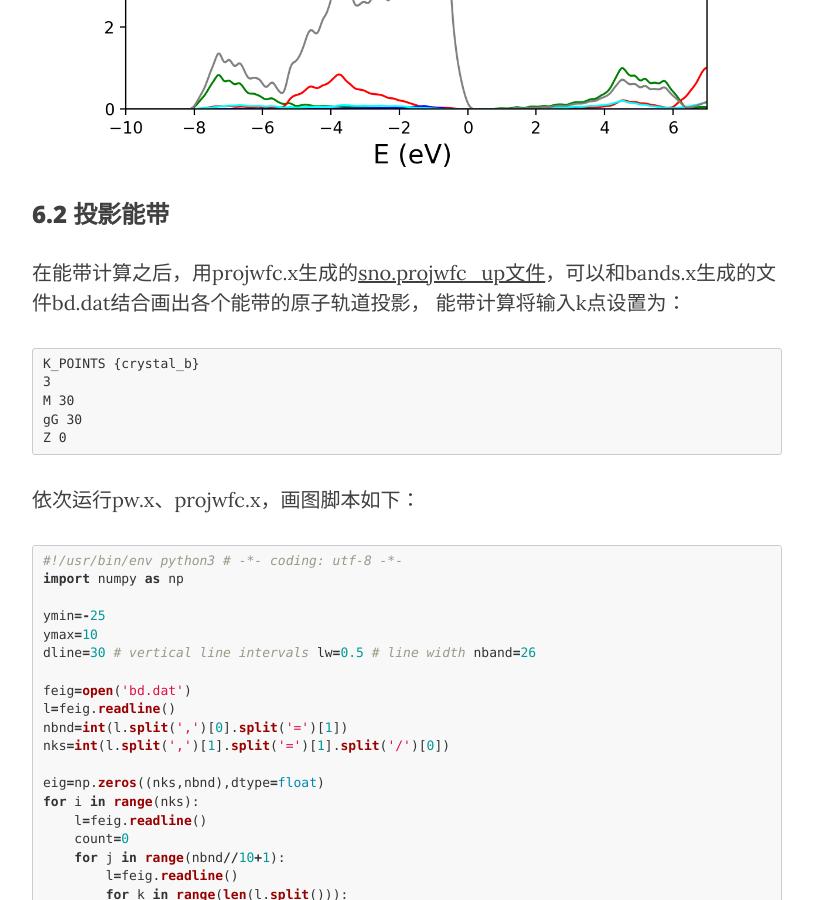
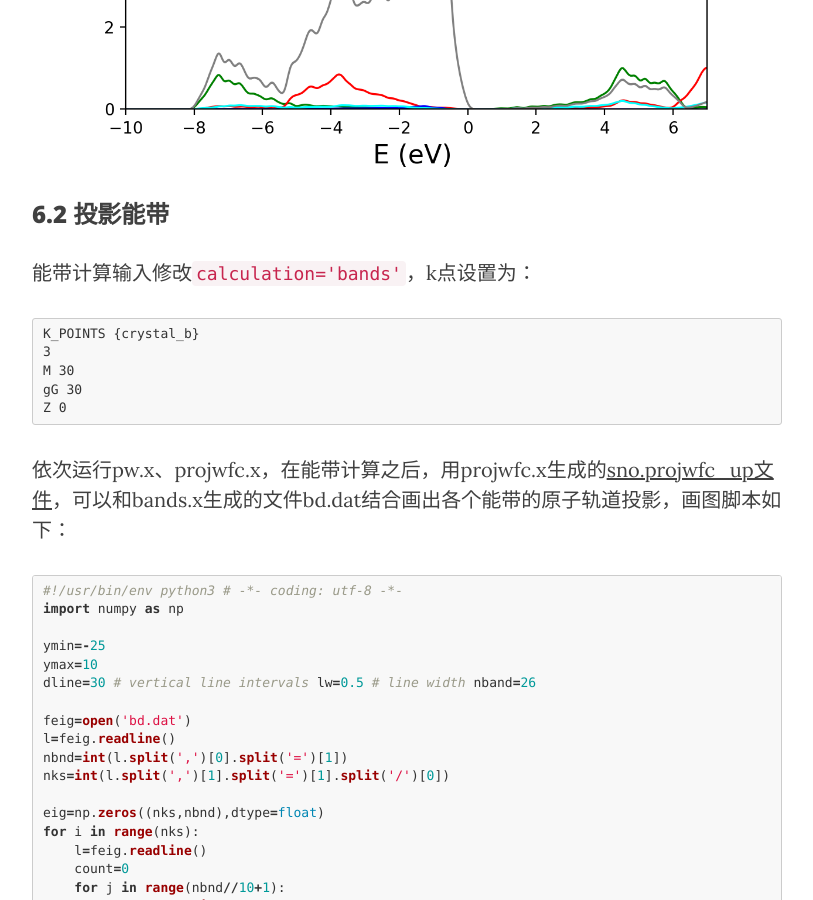
Before and after one commit to yyyu200/DFTbook, a Jekyll site: the page built from _posts/2019-04-01-HandsOn.md, in a window 1280 px wide and 900 px high, scrolled down 36567 px. Shown: the whole window, without its empty margins (233-1046 px from the left). Built offline with Jekyll 4.4.1, drawn with Linux system fonts in a browser that asks for light colours; nearby versions of some CDN libraries; formulas are drawn with MathJax 3; comment, search, counter and statistics services are not loaded; some of the changed lines change nothing that is shown.

Commit message:
modify at20190910-12:08:10-aliyun

````diff
--- a/_posts/2019-04-01-HandsOn.md
+++ b/_posts/2019-04-01-HandsOn.md
@@ -1293,8 +1293,7 @@ plt.savefig('pdos.png',dpi=200)
 </p>
 
 ### 6.2 投影能带
-在能带计算之后，用projwfc.x生成的[sno.projwfc_up文件](../../../../../img/snoproj.tar.gz)，可以和bands.x生成的文件bd.dat结合画出各个能带的原子轨道投影，
-能带计算将输入k点设置为：
+能带计算输入修改`calculation='bands'`，k点设置为：
 ```
 K_POINTS {crystal_b}
 3
@@ -1302,7 +1301,7 @@ M 30
 gG 30
 Z 0
 ```
-依次运行pw.x、projwfc.x，画图脚本如下：
+依次运行pw.x、projwfc.x，在能带计算之后，用projwfc.x生成的[sno.projwfc_up文件](../../../../../img/snoproj.tar.gz)，可以和bands.x生成的文件bd.dat结合画出各个能带的原子轨道投影，画图脚本如下：
 
 ```python
 #!/usr/bin/env python3
````
